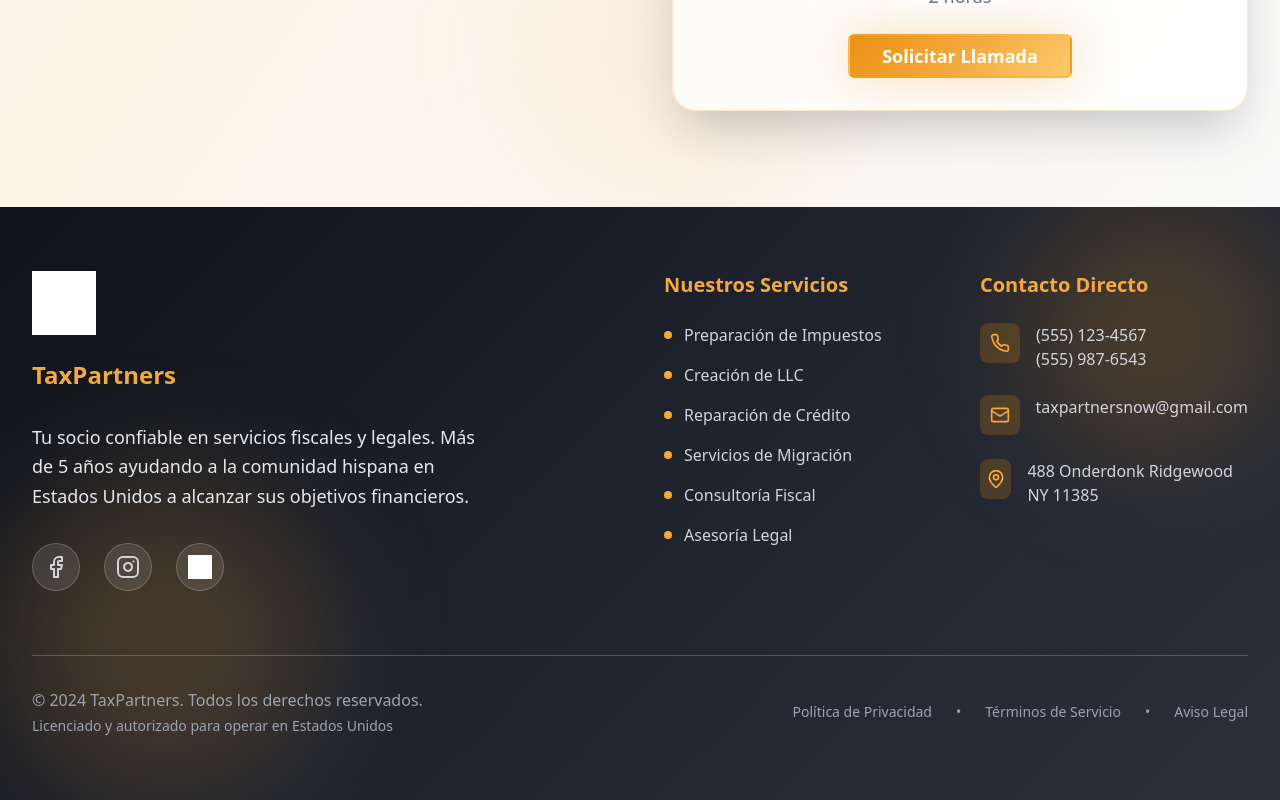
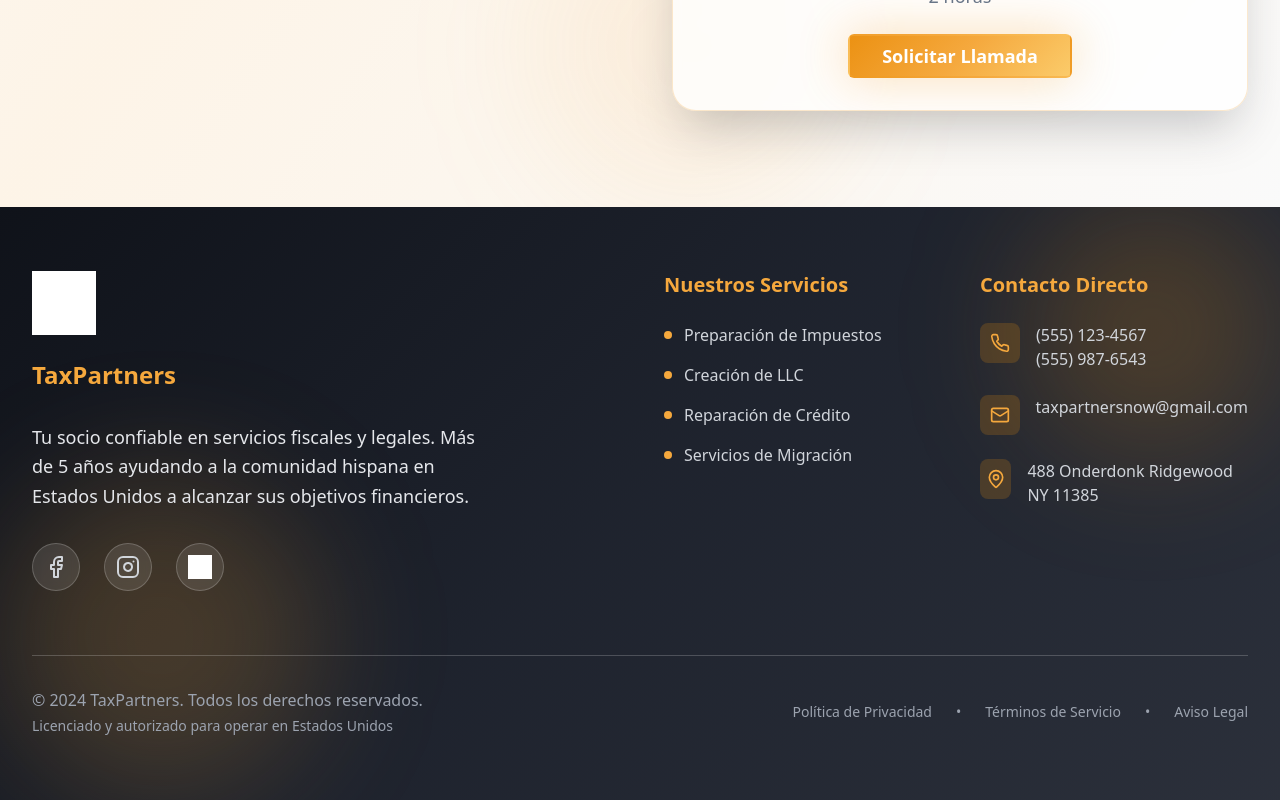
Before and after one commit to taxpartnersnow/mitaxpro, a React (Vite) app: page / in a window 1280 px wide. Shown: the part 5089-5889 px from the top of the page. Built offline with nearby package versions, Linux system fonts and the light colour scheme.

Commit message:
Eliminar servicios y añadir enlaces
Eliminé los servicios de consultoría fiscal y asesoría legal. Los servicios restantes ahora redirigen a la sección de servicios al ser oprimidos.
-edited src/components/Footer.tsx

```diff
--- a/src/components/Footer.tsx
+++ b/src/components/Footer.tsx
@@ -45,8 +45,8 @@ const Footer = () => {
           <div className="animate-slide-in-left">
             <h4 className="text-xl font-bold mb-6 text-primary-glow">Nuestros Servicios</h4>
             <ul className="space-y-4">
-              {["Preparación de Impuestos", "Creación de LLC", "Reparación de Crédito", "Servicios de Migración", "Consultoría Fiscal", "Asesoría Legal"].map((service, index) => <li key={index}>
-                  <a href="#" className="text-gray-300 hover:text-primary-glow transition-all duration-300 flex items-center group">
+              {["Preparación de Impuestos", "Creación de LLC", "Reparación de Crédito", "Servicios de Migración"].map((service, index) => <li key={index}>
+                  <a href="#servicios" className="text-gray-300 hover:text-primary-glow transition-all duration-300 flex items-center group">
                     <div className="w-2 h-2 bg-primary-glow rounded-full mr-3 group-hover:scale-150 transition-transform duration-300"></div>
                     {service}
                   </a>
```
